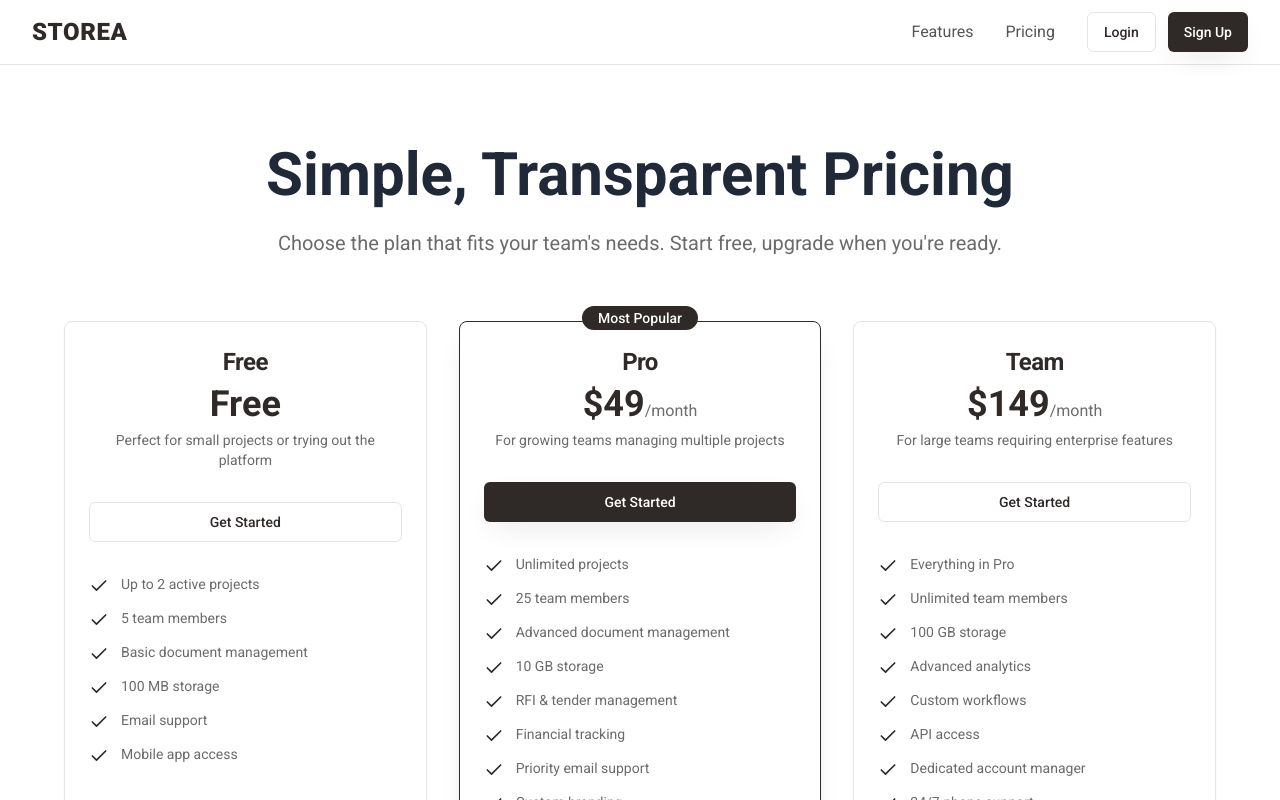
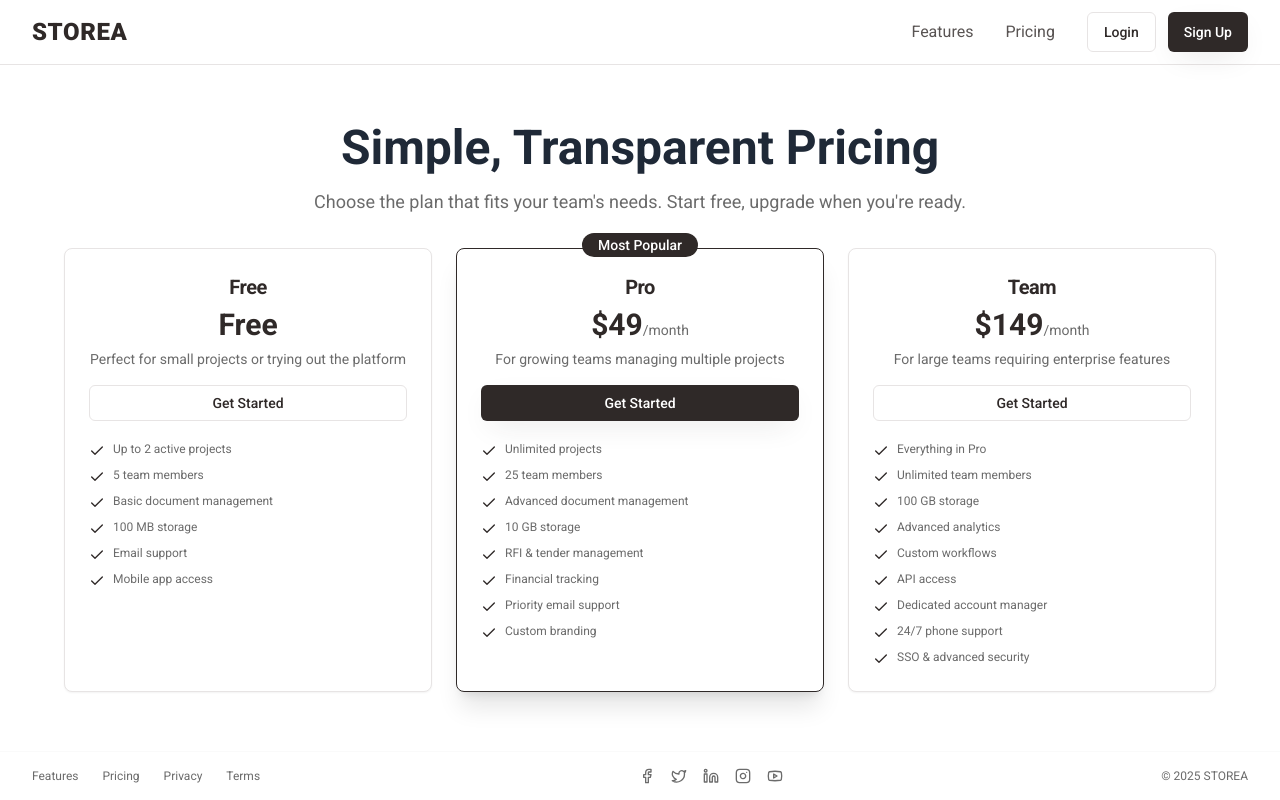
Before and after one commit to SnitzyG/storea-basic-3a9e4a58, a React (Vite) app: page /pricing in a window 1280 px wide. Shown: the top 800 px of the page. Built offline with nearby package versions, Linux system fonts and the light colour scheme.

Commit message:
Refactor pages for no scrolling
Reduce padding, margins, and font sizes on the pricing and features pages to ensure all content fits on the screen without requiring vertical scrolling. Adjust grid layouts and card component styling for better space utilization.

```diff
--- a/src/components/marketing/FeatureCard.tsx
+++ b/src/components/marketing/FeatureCard.tsx
@@ -10,12 +10,12 @@ interface FeatureCardProps {
 export const FeatureCard = ({ icon: Icon, title, description }: FeatureCardProps) => {
   return (
     <Card className="border-border hover:shadow-elegant transition-all duration-300 hover:scale-105">
-      <CardHeader>
-        <div className="w-12 h-12 rounded-lg bg-primary flex items-center justify-center mb-4">
-          <Icon className="h-6 w-6 text-primary-foreground" />
+      <CardHeader className="p-4">
+        <div className="w-10 h-10 rounded-lg bg-primary flex items-center justify-center mb-2">
+          <Icon className="h-5 w-5 text-primary-foreground" />
         </div>
-        <CardTitle className="text-xl text-primary">{title}</CardTitle>
-        <CardDescription className="text-base">{description}</CardDescription>
+        <CardTitle className="text-lg text-primary">{title}</CardTitle>
+        <CardDescription className="text-sm">{description}</CardDescription>
       </CardHeader>
     </Card>
   );
--- a/src/components/marketing/PricingCard.tsx
+++ b/src/components/marketing/PricingCard.tsx
@@ -22,30 +22,31 @@ export const PricingCard = ({ name, price, description, features, highlighted }:
         </div>
       )}
 
-      <CardHeader className="text-center pb-8">
-        <CardTitle className="text-2xl">{name}</CardTitle>
-        <div className="mt-4">
-          <span className="text-4xl font-bold">{price}</span>
-          {price !== 'Free' && <span className="text-muted-foreground">/month</span>}
+      <CardHeader className="text-center pb-4">
+        <CardTitle className="text-xl">{name}</CardTitle>
+        <div className="mt-2">
+          <span className="text-3xl font-bold">{price}</span>
+          {price !== 'Free' && <span className="text-muted-foreground text-sm">/month</span>}
         </div>
-        <CardDescription className="mt-2">{description}</CardDescription>
+        <CardDescription className="mt-1 text-sm">{description}</CardDescription>
       </CardHeader>
 
-      <CardContent className="space-y-4">
+      <CardContent className="space-y-3">
         <Link to="/auth">
           <Button
             className="w-full"
             variant={highlighted ? 'default' : 'outline'}
+            size="sm"
           >
             Get Started
           </Button>
         </Link>
 
-        <ul className="space-y-3 pt-4">
+        <ul className="space-y-2 pt-2">
           {features.map((feature, index) => (
-            <li key={index} className="flex items-start gap-3">
-              <Check className="h-5 w-5 text-primary shrink-0 mt-0.5" />
-              <span className="text-sm text-muted-foreground">{feature}</span>
+            <li key={index} className="flex items-start gap-2">
+              <Check className="h-4 w-4 text-primary shrink-0 mt-0.5" />
+              <span className="text-xs text-muted-foreground">{feature}</span>
             </li>
           ))}
         </ul>
--- a/src/pages/public/Features.tsx
+++ b/src/pages/public/Features.tsx
@@ -87,18 +87,18 @@ const Features = () => {
 
   return (
     <PublicLayout>
-      <div className="container mx-auto px-4 sm:px-6 lg:px-8 py-20">
-        <div className="max-w-4xl mx-auto text-center mb-16">
-          <h1 className="text-5xl md:text-6xl font-bold mb-6 text-gray-800">
+      <div className="container mx-auto px-4 sm:px-6 lg:px-8 py-8">
+        <div className="max-w-4xl mx-auto text-center mb-8">
+          <h1 className="text-4xl md:text-5xl font-bold mb-4 text-gray-800">
             Powerful Features for Modern Construction
           </h1>
 
-          <p className="text-xl text-muted-foreground">
+          <p className="text-lg text-muted-foreground">
             Everything you need to manage construction projects efficiently, all in one integrated platform.
           </p>
         </div>
 
-        <div className="grid grid-cols-1 md:grid-cols-2 lg:grid-cols-3 gap-6 max-w-7xl mx-auto">
+        <div className="grid grid-cols-1 md:grid-cols-2 lg:grid-cols-4 gap-4 max-w-7xl mx-auto">
           {features.map((feature, index) => (
             <FeatureCard key={index} {...feature} />
           ))}
--- a/src/pages/public/Pricing.tsx
+++ b/src/pages/public/Pricing.tsx
@@ -58,18 +58,18 @@ const Pricing = () => {
 
   return (
     <PublicLayout>
-      <div className="container mx-auto px-4 sm:px-6 lg:px-8 py-20">
-        <div className="max-w-4xl mx-auto text-center mb-16">
-          <h1 className="text-5xl md:text-6xl font-bold mb-6 text-gray-800">
+      <div className="container mx-auto px-4 sm:px-6 lg:px-8 py-8">
+        <div className="max-w-4xl mx-auto text-center mb-8">
+          <h1 className="text-4xl md:text-5xl font-bold mb-4 text-gray-800">
             Simple, Transparent Pricing
           </h1>
 
-          <p className="text-xl text-muted-foreground">
+          <p className="text-lg text-muted-foreground">
             Choose the plan that fits your team's needs. Start free, upgrade when you're ready.
           </p>
         </div>
 
-        <div className="grid grid-cols-1 md:grid-cols-3 gap-8 max-w-6xl mx-auto">
+        <div className="grid grid-cols-1 md:grid-cols-3 gap-6 max-w-6xl mx-auto">
           {plans.map((plan, index) => (
             <PricingCard key={index} {...plan} />
           ))}
```
